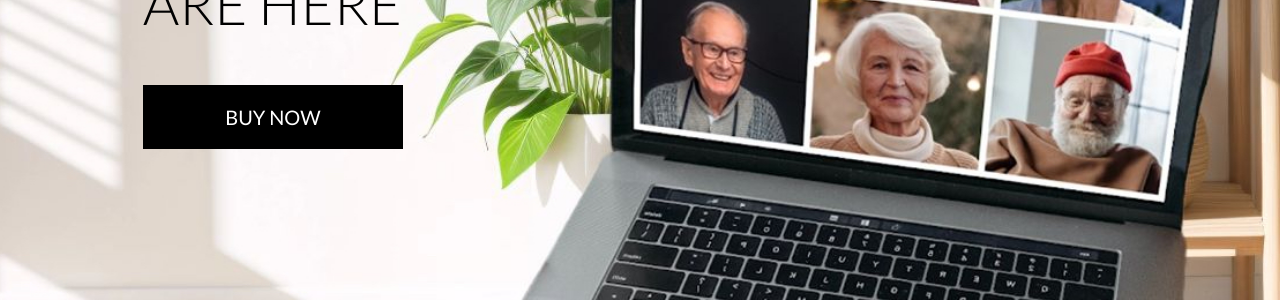
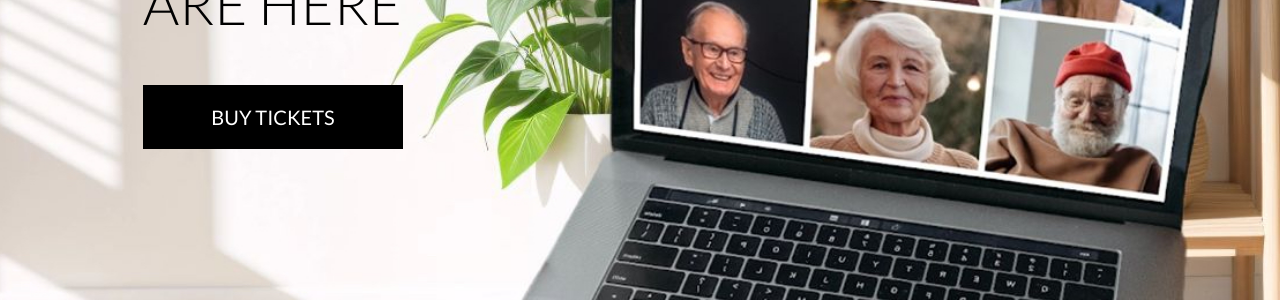
Before and after one commit to Josseyo/Salon, a Django app: page / in a window 1280 px wide. Shown: the part 432-732 px from the top of the page. Run offline with Django 3.2, Linux system fonts and the light colour scheme; some libraries are stand-ins or nearby versions.

Commit message:
update button text

```diff
--- a/home/templates/home/index.html
+++ b/home/templates/home/index.html
@@ -18,7 +18,7 @@
                 </h1>
                 <div class="my-5">
                     <h4>
-                        <a href="{% url 'products' %}" class="shop-now-button btn btn-lg rounded-0 text-uppercase py-3">Buy Now</a>
+                        <a href="{% url 'products' %}" class="shop-now-button btn btn-lg rounded-0 text-uppercase py-3">Buy tickets</a>
                     </h4>
                 </div>
             </div>
```
